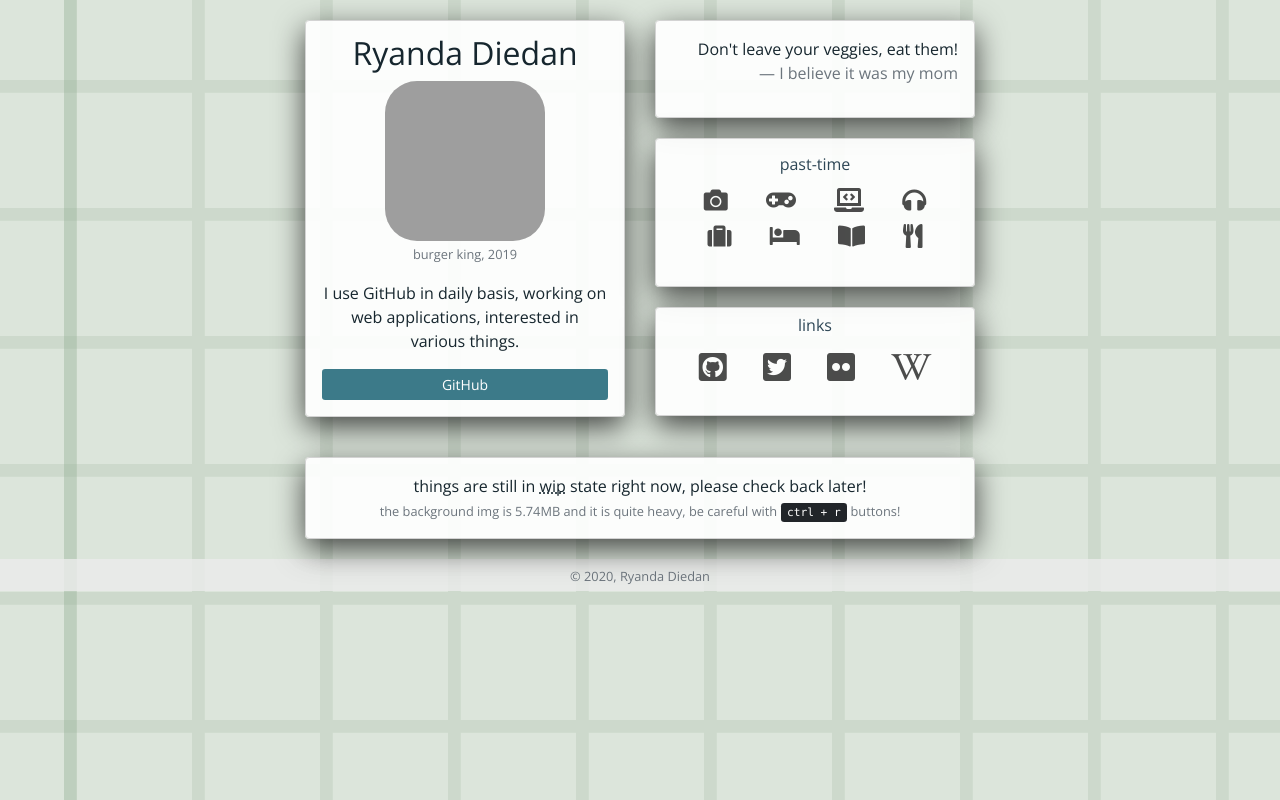
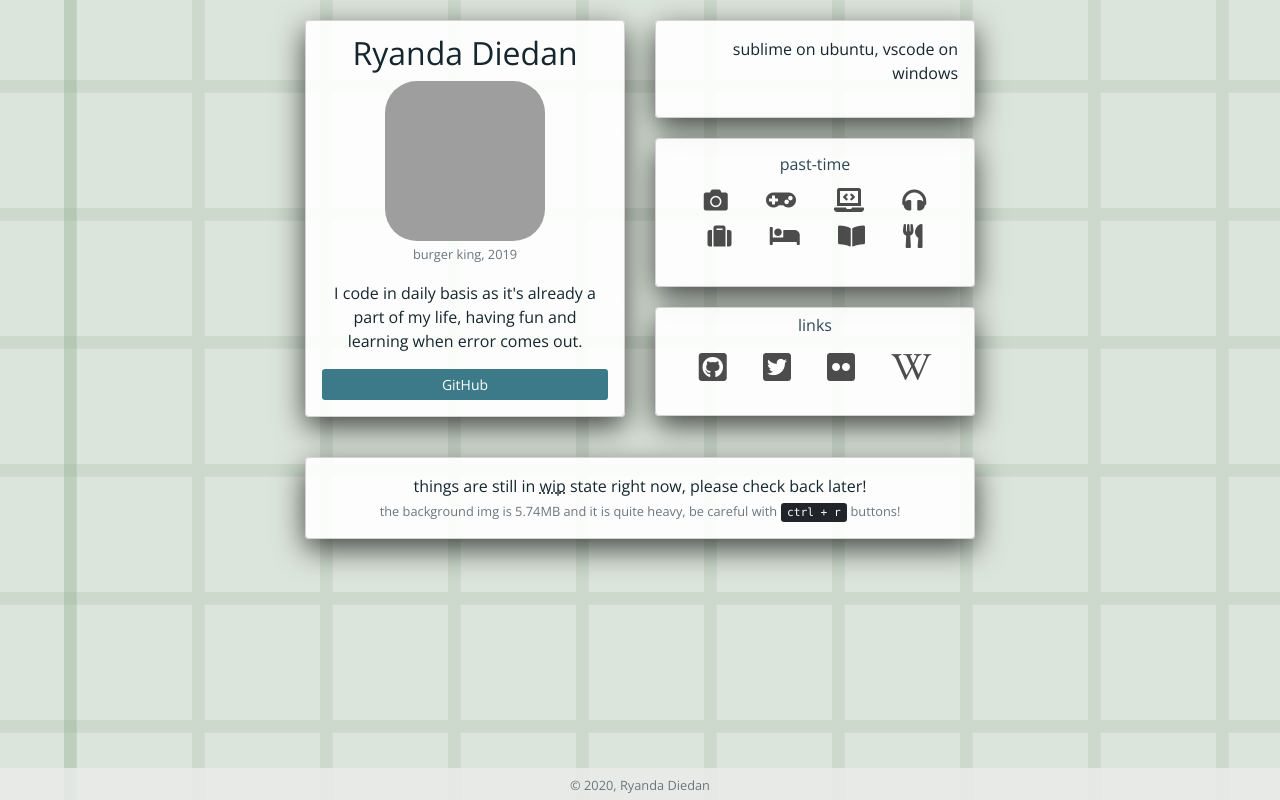
Before and after one commit to rnd00/profile, a plain HTML site: page index.html in a window 1280 px wide. Drawn offline with nearby package versions, Linux system fonts and the light colour scheme; grey boxes are pictures that could not be loaded.

Commit message:
sticking footer to the bottom

```diff
--- a/index.html
+++ b/index.html
@@ -40,7 +40,7 @@
               </p>
             </div>
             <p class="card-text">
-              I use GitHub in daily basis, working on web applications, interested in various things.
+              I code in daily basis as it's already a part of my life, having fun and learning when error comes out.
             </p>
             <a class="btn btn-sm btn-teal" href="https://github.com/rnd00" target="_blank">GitHub</a>
           </div>
@@ -54,8 +54,7 @@
           <!-- begin blockquote -->
           <div class="card card-white text-right">
             <blockquote class="blockquote">
-              <p class="mb-0">Don't leave your veggies, eat them!</p>
-              <footer class="blockquote-footer">I believe it was my mom</footer>
+              <p class="mb-0">sublime on ubuntu, vscode on windows</p>
             </blockquote>
           </div>
           <!-- end blockquote -->
--- a/style.css
+++ b/style.css
@@ -5,6 +5,7 @@ body {
   font-weight: 300; /* if you want the light version */
   background-image: url("images/cz-sky-bird.jpg");
   /*height: 500px;*/
+  height: 100vh;
   background-position: center;
   background-repeat: no-repeat;
   background-attachment: fixed;
@@ -39,6 +40,7 @@ a {
 .container { /* normal size */
   width: 700px;   /* This sets the width */
   margin: 0 auto; /* This automatically sets left/right margins */
+  flex: 1 0 auto;
 }
 
 @media (max-width: 960px) {
@@ -153,5 +155,6 @@ a {
 }
 
 #sticky-footer {
-  flex-shrink: none;
+  flex-shrink: 0;
+  padding: 20px;
 }
```
Also changed, not shown: 1 other file.
